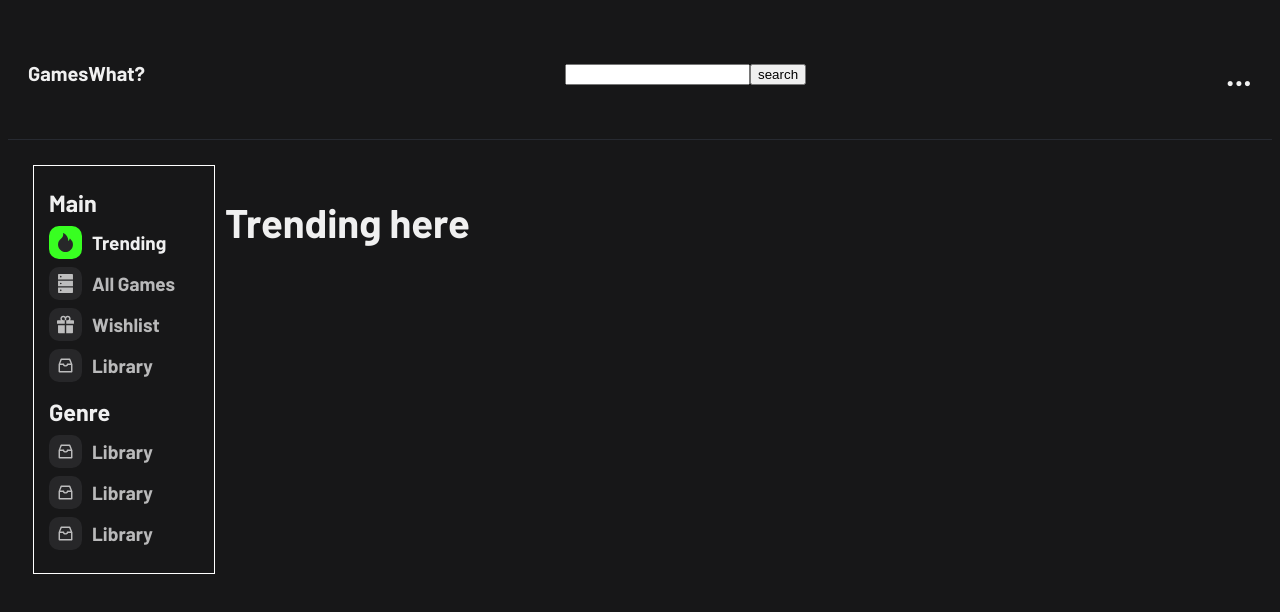
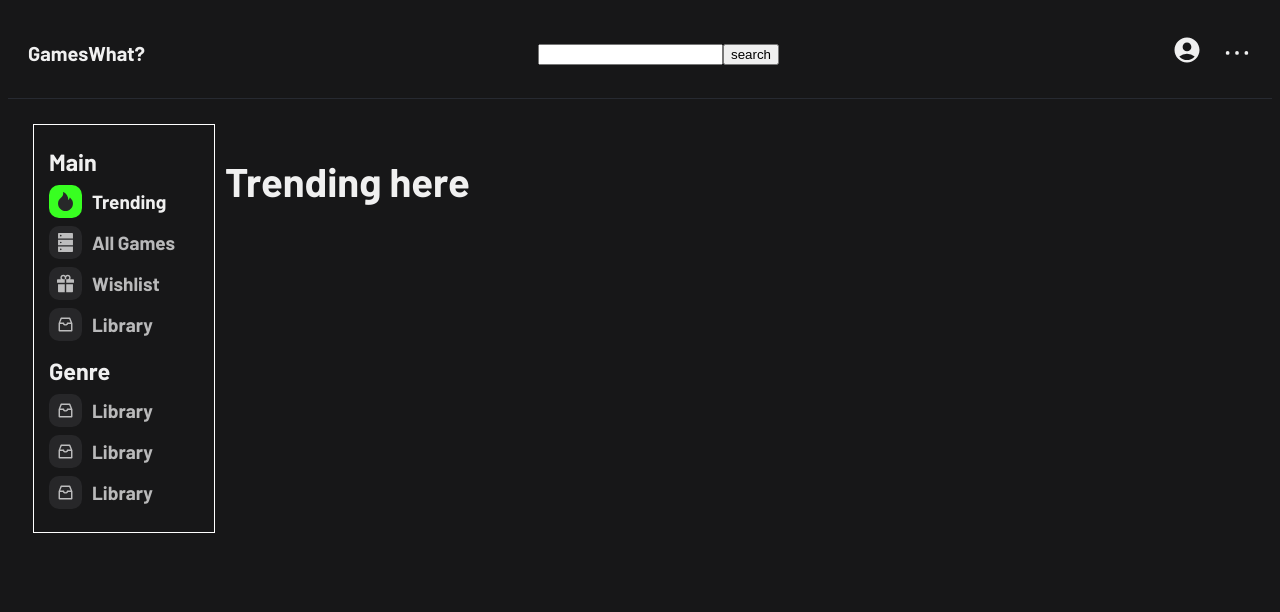
Before and after one commit to CapMoskal/games_project, a React (Vite) app: page / in a window 1280 px wide. Shown: the top 612 px of the page. Built offline with nearby package versions, Linux system fonts and the light colour scheme.

Commit message:
add some stuff

```diff
--- a/package.json
+++ b/package.json
@@ -14,6 +14,7 @@
     "antd": "^5.19.2",
     "axios": "^1.7.2",
     "react": "^18.3.1",
+    "react-icons": "^5.2.1",
     "react-redux": "^9.1.2",
     "react-router-dom": "^6.24.1",
     "redux": "^5.0.1",
--- a/src/App.tsx
+++ b/src/App.tsx
@@ -1,7 +1,5 @@
 import { Routes, Route } from 'react-router-dom'
 
-import { HomePage } from './pages/HomePage'
-import { Favorite } from './pages/Favorites'
 import { Wishlist } from './pages/Wishlist'
 import { NotFound } from './pages/NotFound'
 import { GameDetail } from './pages/GameDetail'
@@ -21,6 +19,7 @@ function App() {
           <Route path="allGames/:id" element={<GameDetail />} />
           <Route path="wishlist" element={<Wishlist />} />
           <Route path="library" element={<Library />} />
+          <Route path="*" element={<NotFound />} />
         </Route>
       </Routes>
     </>
--- a/src/components/AllGamesList.tsx
+++ b/src/components/AllGamesList.tsx
@@ -8,8 +8,10 @@ import { Platforms } from './Platforms'
 import {
   GiftOutlined,
   HeartOutlined,
+  LoadingOutlined,
   PlusCircleOutlined,
 } from '@ant-design/icons'
+import { Spin } from 'antd'
 
 export const AllGamesList = () => {
   const { error, status, games } = useAllGamesList()
@@ -19,7 +21,11 @@ export const AllGamesList = () => {
 
   return (
     <div>
-      {status === 'loading' && <h1>Loading...</h1>}
+      {status === 'loading' && (
+        <Spin
+          indicator={<LoadingOutlined style={{ color: '#f0f0f0' }} />}
+        />
+      )}
       {error && <h1>Error: {error}</h1>}
       {status === 'received' && (
         <div>
--- a/src/components/NavBar.tsx
+++ b/src/components/NavBar.tsx
@@ -1,7 +1,20 @@
+import { EllipsisOutlined } from '@ant-design/icons'
+import { MdAccountCircle } from 'react-icons/md'
+import { NavLink } from 'react-router-dom'
+
 export const NavBar = () => {
   return (
     <div className="navbar">
-      <h1>...</h1>
+      <NavLink to="/register">
+        <MdAccountCircle className="navbar-item" />
+      </NavLink>
+      <EllipsisOutlined
+        onMouseOver={() => {
+          // console.log('over')
+          // сделать появление модального окна с доп кнопками
+        }}
+        className="navbar-item"
+      />
       {/* наводя на троеточие будет выпадать меню с доп функциями (faq и тд) */}
     </div>
   )
--- a/src/index.css
+++ b/src/index.css
@@ -19,11 +19,23 @@
   align-items: center;
   padding: 20px;
   border-bottom: 1px solid #272a31;
+  height: 50px;
 }
 
 .navbar {
   display: flex;
   gap: 20px;
+}
+
+.navbar-item {
+  font-size: 30px;
+  color: #f0f0f0;
+  transition: color 0.3s ease;
+}
+
+.navbar-item:hover {
+  color: #38ff21;
+  cursor: pointer;
 }
 
 .sidebar {
```
Also changed, not shown: 2 other files (tests, documents, lock files or other folders).
